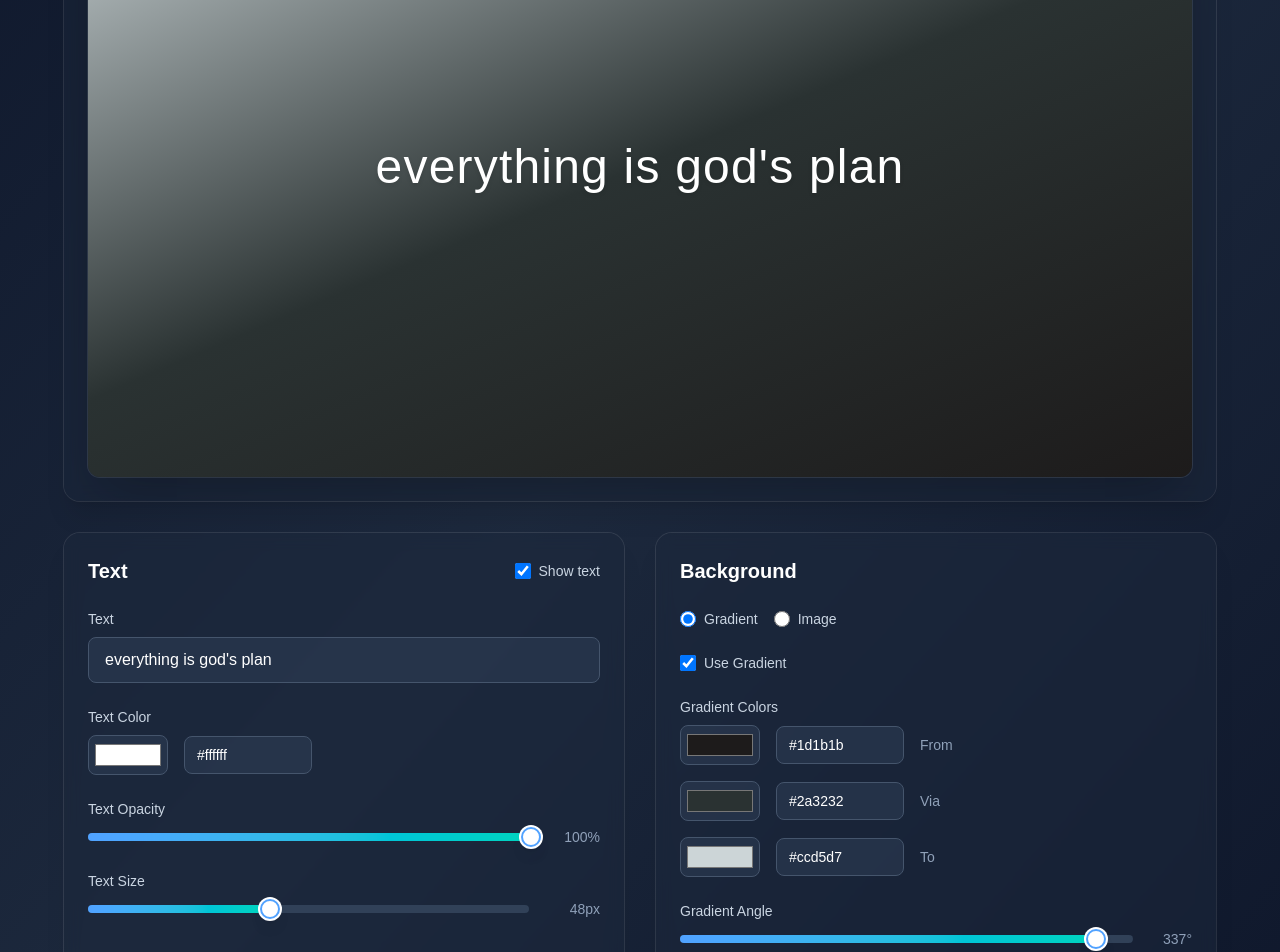
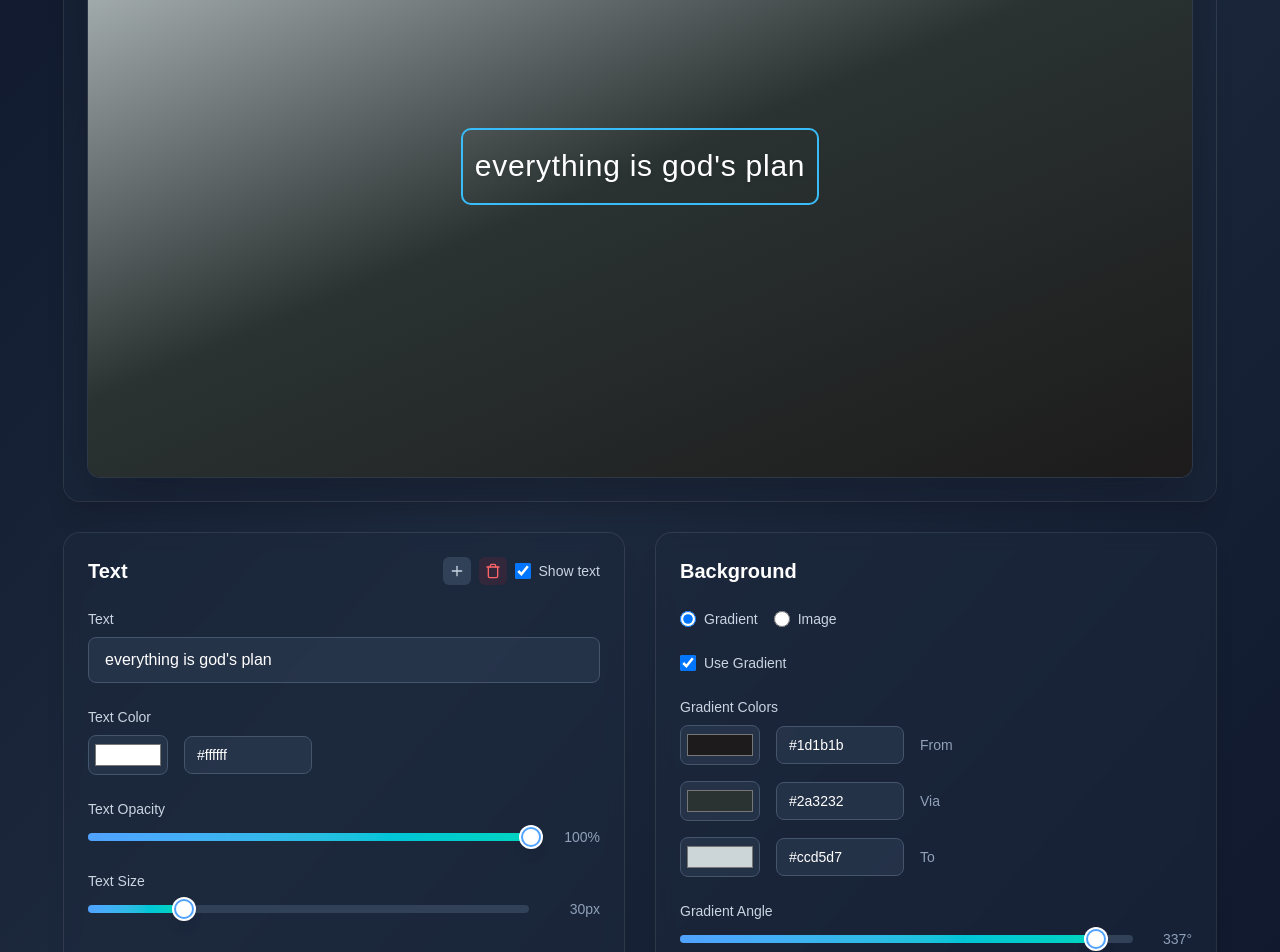
Before and after one commit to amitjimiwal/AuraFlow, a Next.js app: page / in a window 1280 px wide. Shown: the part 320-1272 px from the top of the page. Built offline with nearby package versions, Linux system fonts and the light colour scheme; no server answers.

Commit message:
multiple texts lfg

```diff
--- a/src/components/background-editor.tsx
+++ b/src/components/background-editor.tsx
@@ -1,7 +1,7 @@
 "use client";
 import { useState, useRef } from "react";
 import html2canvas from "html2canvas";
-import { Download, Upload, X } from "lucide-react";
+import { Download, Upload, X, Plus, Trash } from "lucide-react";
 import * as Slider from "@radix-ui/react-slider";
 import Link from "next/link";
 import Image from "next/image";
@@ -9,6 +9,16 @@ import posthog from "posthog-js";
 import { motion, AnimatePresence } from "framer-motion";
 interface BackgroundEditorProps {
   defaultText?: string;
+}
+
+interface TextElement {
+  id: string;
+  text: string;
+  color: string;
+  opacity: number;
+  size: number;
+  x: number;
+  y: number;
 }
 
 const containerVariants = {
@@ -39,11 +49,21 @@ export function BackgroundEditor({
   const [backgroundType, setBackgroundType] = useState<"gradient" | "image">(
     "gradient"
   );
-  const [text, setText] = useState(defaultText);
+  const [texts, setTexts] = useState<TextElement[]>([
+    {
+      id: `text-${Date.now()}`,
+      text: defaultText,
+      color: "#ffffff",
+      opacity: 100,
+      size: 30,
+      x: 0,
+      y: 0,
+    },
+  ]);
+  const [selectedTextId, setSelectedTextId] = useState<string | null>(
+    texts[0]?.id ?? null
+  );
   const [showText, setShowText] = useState(true);
-  const [textColor, setTextColor] = useState("#ffffff");
-  const [textOpacity, setTextOpacity] = useState(100);
-  const [textSize, setTextSize] = useState(48);
   const [backgroundColor, setBackgroundColor] = useState("#000000");
   const [backgroundGradientAngle, setBackgroundGradientAngle] = useState(337);
   const [customBackgroundGradient, setCustomBackgroundGradient] = useState({
@@ -82,6 +102,29 @@ export function BackgroundEditor({
     }
   };
 
+  const handleAddText = () => {
+    const newId = `text-${Date.now()}`;
+    setTexts([
+      ...texts,
+      {
+        id: newId,
+        text: "New Text",
+        color: "#ffffff",
+        opacity: 100,
+        size: 30,
+        x: 0,
+        y: 0,
+      },
+    ]);
+    setSelectedTextId(newId);
+  };
+
+  const handleRemoveText = () => {
+    if (!selectedTextId) return;
+    setTexts(texts.filter((t) => t.id !== selectedTextId));
+    setSelectedTextId(null);
+  };
+
   const backgroundStyle =
     backgroundType === "gradient"
       ? useBackgroundGradient
@@ -106,35 +149,33 @@ export function BackgroundEditor({
 
     try {
       // Temporarily remove transform from draggable element for accurate capture
-      const draggableElement = backgroundRef.current.querySelector(
+      const draggableElements = backgroundRef.current.querySelectorAll(
         ".draggable-text"
-      ) as HTMLElement;
-      const originalTransform = draggableElement
-        ? draggableElement.style.transform
-        : "";
-      if (draggableElement) {
-        draggableElement.style.transform = "none";
-      }
+      ) as NodeListOf<HTMLElement>;
+      const originalTransforms = Array.from(draggableElements).map(
+        (el) => el.style.transform
+      );
+      draggableElements.forEach((el) => (el.style.transform = "none"));
 
       const canvas = await html2canvas(backgroundRef.current, {
         scale: 2,
         backgroundColor: null,
         onclone: (document) => {
-          if (draggableElement) {
-            const clonedDraggable = document.querySelector(
+          const clonedDraggables = document.querySelectorAll(
             ".draggable-text"
-            ) as HTMLElement;
-            if (clonedDraggable) {
-              clonedDraggable.style.transform = originalTransform;
-            }
+          ) as NodeListOf<HTMLElement>;
+          if (clonedDraggables.length > 0) {
+            clonedDraggables.forEach((clonedEl, index) => {
+              clonedEl.style.transform = originalTransforms[index];
+            });
           }
         },
       });
 
       // Restore transform
-      if (draggableElement) {
-        draggableElement.style.transform = originalTransform;
-      }
+      draggableElements.forEach(
+        (el, index) => (el.style.transform = originalTransforms[index])
+      );
 
       const link = document.createElement("a");
       link.download = "background.png";
@@ -146,6 +187,15 @@ export function BackgroundEditor({
     } catch (error) {
       console.error("Error generating image:", error);
     }
+  };
+
+  const selectedText = texts.find((t) => t.id === selectedTextId);
+
+  const updateSelectedText = (props: Partial<TextElement>) => {
+    if (!selectedTextId) return;
+    setTexts(
+      texts.map((t) => (t.id === selectedTextId ? { ...t, ...props } : t))
+    );
   };
 
   return (
@@ -232,32 +282,63 @@ export function BackgroundEditor({
                   />
                 )}
                 <AnimatePresence>
-                  {showText && (
+                  {showText &&
+                    texts.map((textItem) => (
                       <motion.div
+                        key={textItem.id}
                         drag
                         dragConstraints={backgroundRef}
                         dragMomentum={false}
-                      className="relative draggable-text cursor-grab active:cursor-grabbing"
-                      initial={{ opacity: 0, scale: 0.9 }}
+                        className="draggable-text cursor-grab active:cursor-grabbing p-2"
+                        onTap={() => setSelectedTextId(textItem.id)}
+                        onDragEnd={(event, info) => {
+                          setTexts((prevTexts) =>
+                            prevTexts.map((t) =>
+                              t.id === textItem.id
+                                ? {
+                                    ...t,
+                                    x: t.x + info.offset.x,
+                                    y: t.y + info.offset.y,
+                                  }
+                                : t
+                            )
+                          );
+                        }}
+                        initial={{
+                          x: textItem.x,
+                          y: textItem.y,
+                          opacity: 0,
+                          scale: 0.9,
+                        }}
                         animate={{ opacity: 1, scale: 1 }}
                         exit={{ opacity: 0, scale: 0.9 }}
                         transition={{ duration: 0.2 }}
+                        style={{
+                          position: "absolute",
+                          x: textItem.x,
+                          y: textItem.y,
+                          outline:
+                            selectedTextId === textItem.id
+                              ? "2px solid #38bdf8"
+                              : "none",
+                          outlineOffset: "4px",
+                          borderRadius: "4px",
+                        }}
                       >
                         <p
-                        className="text-center leading-relaxed font-medium tracking-wide transition-all duration-300 px-2"
+                          className="text-center leading-relaxed font-medium tracking-wide transition-all duration-300"
                           style={{
-                          color: textColor,
-                          opacity: textOpacity / 100,
-                          fontSize: `${textSize}px`,
-                          position: "relative",
+                            color: textItem.color,
+                            opacity: textItem.opacity / 100,
+                            fontSize: `${textItem.size}px`,
                             zIndex: 1,
                             textShadow: "0 2px 4px rgba(0,0,0,0.1)",
                           }}
                         >
-                        {text}
+                          {textItem.text}
                         </p>
                       </motion.div>
-                  )}
+                    ))}
                 </AnimatePresence>
               </div>
             </div>
@@ -274,6 +355,27 @@ export function BackgroundEditor({
                 <h2 className="text-lg sm:text-xl font-semibold text-white">
                   Text
                 </h2>
+                <div className="flex items-center gap-2">
+                  <motion.button
+                    onClick={handleAddText}
+                    className="flex items-center gap-1 rounded-md bg-slate-700 p-1.5 text-slate-300 transition-colors hover:bg-slate-600 hover:text-white"
+                    whileHover={{ scale: 1.05 }}
+                    whileTap={{ scale: 0.95 }}
+                    title="Add new text"
+                  >
+                    <Plus size={16} />
+                  </motion.button>
+                  {selectedTextId && (
+                    <motion.button
+                      onClick={handleRemoveText}
+                      className="flex items-center gap-1 rounded-md bg-red-500/10 p-1.5 text-red-400 transition-colors hover:bg-red-500/20"
+                      whileHover={{ scale: 1.05 }}
+                      whileTap={{ scale: 0.95 }}
+                      title="Remove selected text"
+                    >
+                      <Trash size={16} />
+                    </motion.button>
+                  )}
                   <label className="flex items-center gap-2 cursor-pointer text-slate-300 hover:text-white transition-colors">
                     <input
                       type="checkbox"
@@ -284,20 +386,24 @@ export function BackgroundEditor({
                     <span className="text-sm font-medium">Show text</span>
                   </label>
                 </div>
+              </div>
               <AnimatePresence>
-                {showText && (
+                {showText && selectedText && (
                   <motion.div
                     className="space-y-4 sm:space-y-6"
-                    initial={{ opacity: 0, height: 0 }}
+                    key={selectedTextId}
+                    initial={{ opacity: 0, y: -10, height: 0 }}
                     animate={{
                       opacity: 1,
                       height: "auto",
-                      transition: { duration: 0.3 },
+                      y: 0,
+                      transition: { duration: 0.3, y: { delay: 0.1 } },
                     }}
                     exit={{
                       opacity: 0,
+                      y: -10,
                       height: 0,
-                      transition: { duration: 0.2 },
+                      transition: { duration: 0.2, y: { duration: 0.1 } },
                     }}
                   >
                     <div>
@@ -306,8 +412,10 @@ export function BackgroundEditor({
                       </label>
                       <input
                         type="text"
-                        value={text}
-                        onChange={(e) => setText(e.target.value)}
+                        value={selectedText.text}
+                        onChange={(e) =>
+                          updateSelectedText({ text: e.target.value })
+                        }
                         className="w-full rounded-lg border border-slate-600 bg-slate-700/50 px-3 sm:px-4 py-2 sm:py-2.5 text-sm sm:text-base text-white placeholder-slate-400 transition-colors focus:border-blue-400 focus:outline-none focus:ring-1 focus:ring-blue-400"
                         placeholder="Enter your text..."
                       />
@@ -320,14 +428,18 @@ export function BackgroundEditor({
                       <div className="flex flex-col sm:flex-row items-start sm:items-center gap-3 sm:gap-4">
                         <input
                           type="color"
-                          value={textColor}
-                          onChange={(e) => setTextColor(e.target.value)}
+                          value={selectedText.color}
+                          onChange={(e) =>
+                            updateSelectedText({ color: e.target.value })
+                          }
                           className="h-10 w-20 cursor-pointer rounded-lg border border-slate-600 bg-slate-700/50 p-1 transition-colors hover:border-blue-400 focus:border-blue-400 focus:outline-none focus:ring-1 focus:ring-blue-400"
                         />
                         <input
                           type="text"
-                          value={textColor}
-                          onChange={(e) => setTextColor(e.target.value)}
+                          value={selectedText.color}
+                          onChange={(e) =>
+                            updateSelectedText({ color: e.target.value })
+                          }
                           className="w-full sm:w-32 rounded-lg border border-slate-600 bg-slate-700/50 px-3 py-2 text-sm text-white transition-colors focus:border-blue-400 focus:outline-none focus:ring-1 focus:ring-blue-400"
                         />
                       </div>
@@ -340,8 +452,10 @@ export function BackgroundEditor({
                       <div className="flex items-center gap-3 sm:gap-4">
                         <Slider.Root
                           className="relative flex h-5 w-full touch-none select-none items-center"
-                          value={[textOpacity]}
-                          onValueChange={([value]) => setTextOpacity(value)}
+                          value={[selectedText.opacity]}
+                          onValueChange={([value]) =>
+                            updateSelectedText({ opacity: value })
+                          }
                           max={100}
                           step={1}
                         >
@@ -351,7 +465,7 @@ export function BackgroundEditor({
                           <Slider.Thumb className="block h-5 w-5 rounded-full border-2 border-blue-400 bg-white shadow-lg ring-offset-2 transition-colors focus:outline-none focus:ring-2 focus:ring-blue-400 focus:ring-offset-2 focus:ring-offset-slate-800 hover:bg-blue-50" />
                         </Slider.Root>
                         <span className="w-12 text-right text-sm text-slate-400">
-                          {textOpacity}%
+                          {selectedText.opacity}%
                         </span>
                       </div>
                     </div>
@@ -363,8 +477,10 @@ export function BackgroundEditor({
                       <div className="flex items-center gap-3 sm:gap-4">
                         <Slider.Root
                           className="relative flex h-5 w-full touch-none select-none items-center"
-                          value={[textSize]}
-                          onValueChange={([value]) => setTextSize(value)}
+                          value={[selectedText.size]}
+                          onValueChange={([value]) =>
+                            updateSelectedText({ size: value })
+                          }
                           min={12}
                           max={100}
                           step={1}
@@ -375,7 +491,7 @@ export function BackgroundEditor({
                           <Slider.Thumb className="block h-5 w-5 rounded-full border-2 border-blue-400 bg-white shadow-lg ring-offset-2 transition-colors focus:outline-none focus:ring-2 focus:ring-blue-400 focus:ring-offset-2 focus:ring-offset-slate-800 hover:bg-blue-50" />
                         </Slider.Root>
                         <span className="w-16 text-right text-sm text-slate-400">
-                          {textSize}px
+                          {selectedText.size}px
                         </span>
                       </div>
                     </div>
@@ -410,7 +526,11 @@ export function BackgroundEditor({
                       checked={backgroundType === "image"}
                       onChange={() => {
                         setBackgroundType("image");
-                        setText("competition is for losers");
+                        if (selectedTextId) {
+                          updateSelectedText({
+                            text: "competition is for losers",
+                          });
+                        }
                       }}
                       className="h-4 w-4 border-slate-600 bg-slate-700/50 text-blue-400 transition-colors focus:ring-blue-400"
                     />
```
Lines whose indentation alone changed are shown as unchanged.
